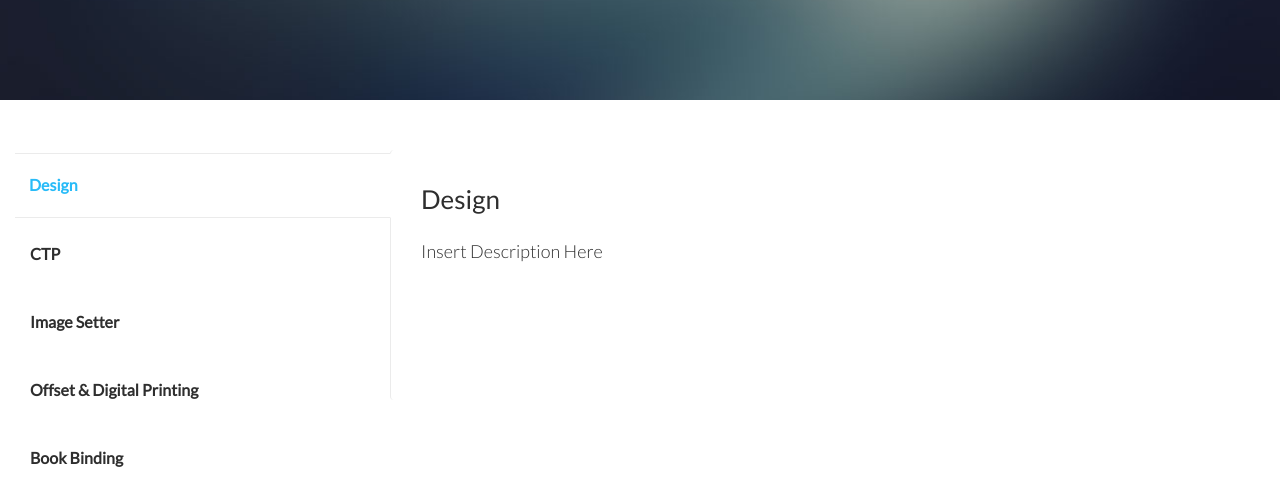
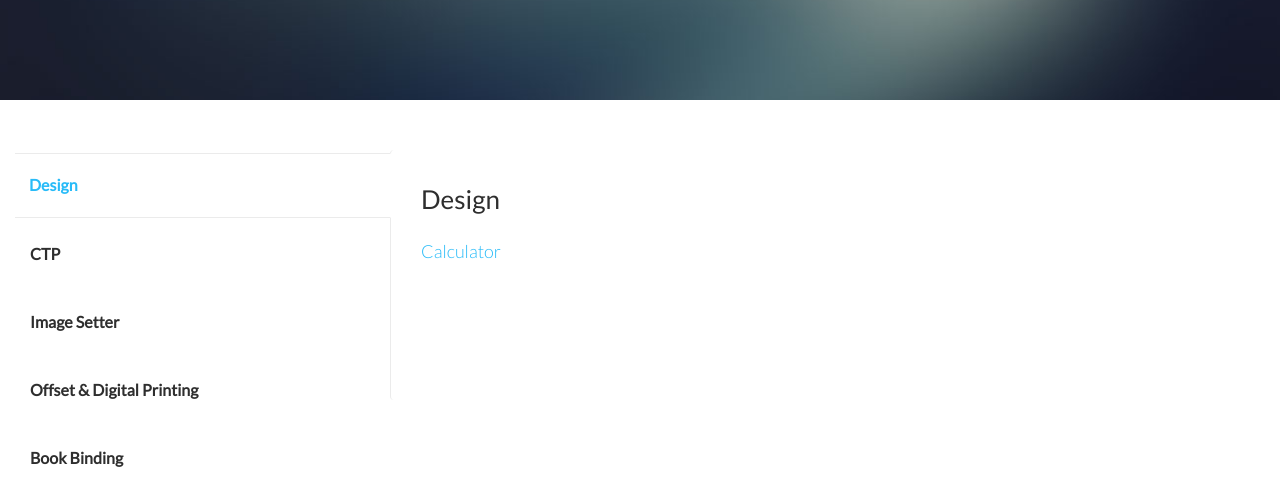
Before and after one commit to SphiereTeam/print, a plain HTML site: page product.html in a window 1280 px wide. Shown: the part 300-800 px from the top of the page. Drawn offline with Linux system fonts and the light colour scheme.

Commit message:
Add link to calculator

```diff
--- a/product.html
+++ b/product.html
@@ -165,7 +165,7 @@ DESIGNED & DEVELOPED by FREEHTML5.CO
 
 						<div class="col-md-12">
 
-							<p>Insert Description Here</p>
+							<a href="calculator.html">Calculator</a>
 
 						</div><!-- /.col-md-12 -->
 
```
